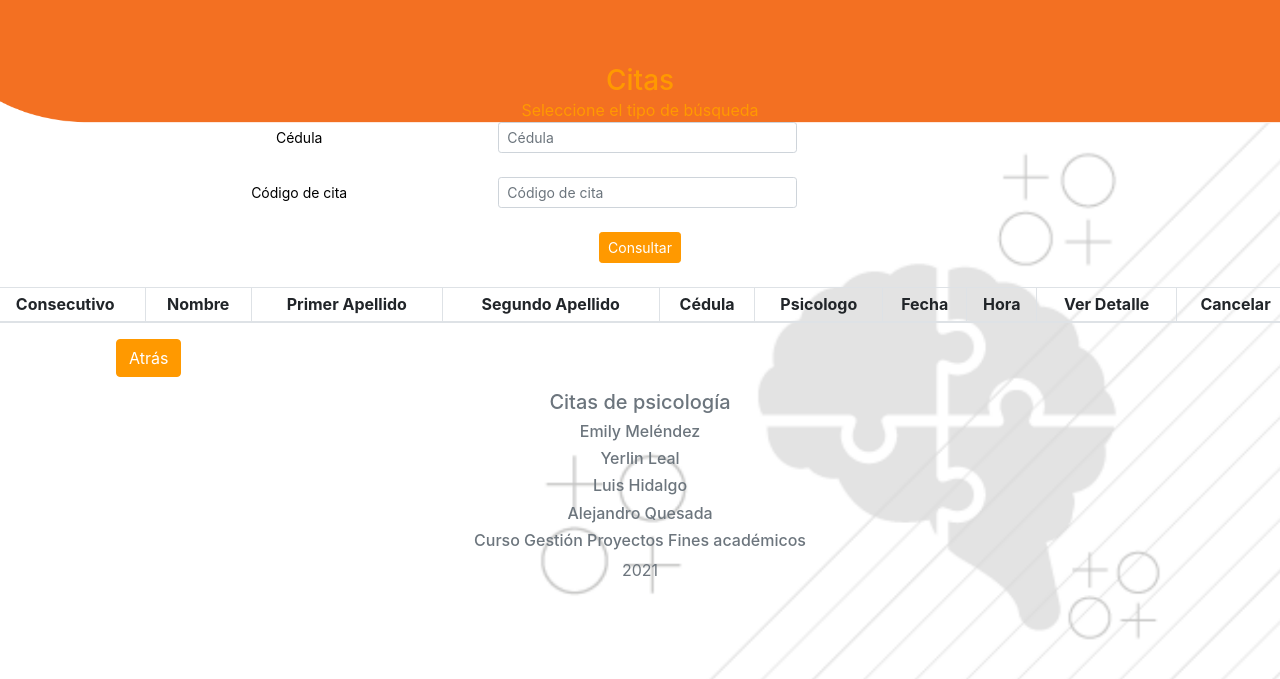
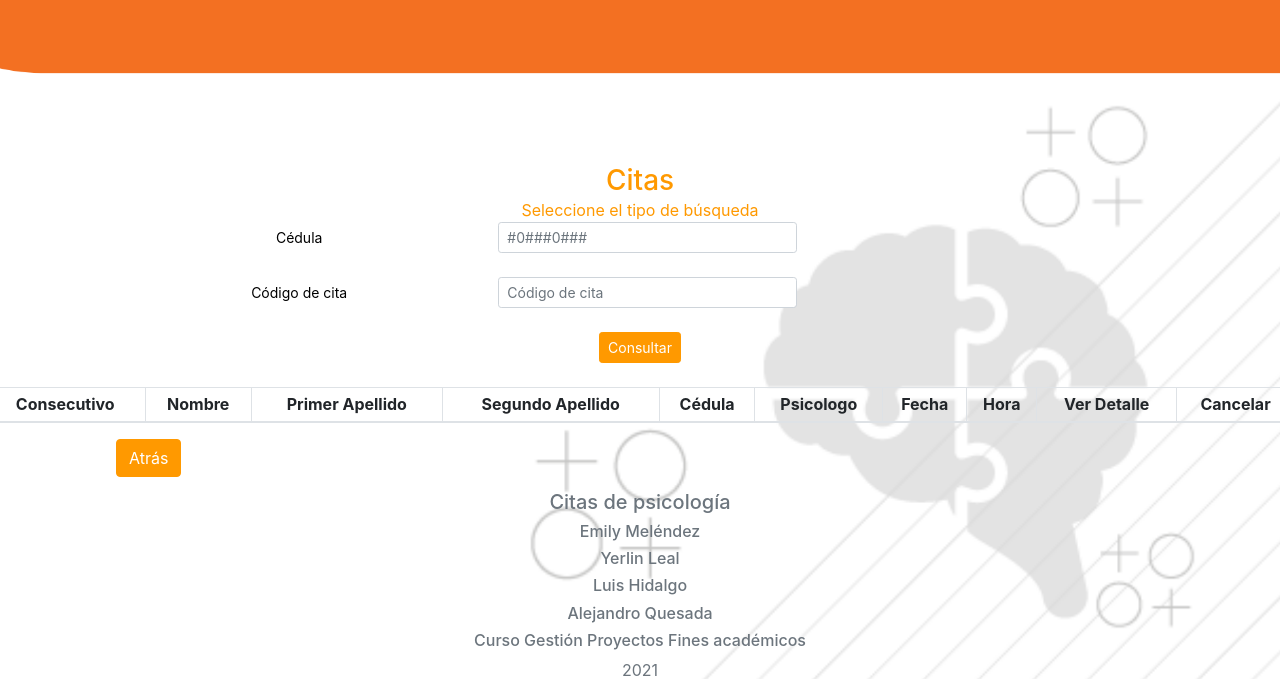
Before and after one commit to emilyNazareth/Grupo1ProyectoCitas, a PHP site: template Desarrollo/CitasPsicologia/view/checkHistoryView.php in a window 1280 px wide. Shown: the top 679 px of the page. Run offline with PHP 8.4, Linux system fonts and the light colour scheme; the template is opened without the code that fills it, so the values that code supplies are empty; some libraries are stand-ins or nearby versions.

Commit message:
Fixed bugs

```diff
--- a/Desarrollo/CitasPsicologia/public/css/style.css
+++ b/Desarrollo/CitasPsicologia/public/css/style.css
@@ -20,9 +20,10 @@ html {
     background-position: center;
     background-repeat: no-repeat;
     background-size: cover;
-    background-image: url("img/FondoSAPSO.png");
+    background-image: url("img/FondoSAPSOrecortado.png");
     background-color: transparent;
     height: 100%;
+
 }
 
 #btnGetDate {
@@ -157,7 +158,7 @@ html {
 .title {
     margin-top: 2em;
     height: 400px;
-    background-image: url("../img/FondoSAPSO.png");
+    background-image: url("../img/FondoSAPSOrecortado.png");
     background-position: center;
     background-repeat: no-repeat;
     background-size: cover;
--- a/Desarrollo/CitasPsicologia/view/ReportsView.php
+++ b/Desarrollo/CitasPsicologia/view/ReportsView.php
@@ -2,7 +2,7 @@
 include 'public/headerWithoutLogin.php';
 ?>
 
-<div class="row" style="margin-top: 20px">
+<div class="row" style="margin-top: 100px">
     <div class="col">
         <canvas id="AppointmentQuantity"></canvas>
     </div>
--- a/Desarrollo/CitasPsicologia/view/checkHistoryView.php
+++ b/Desarrollo/CitasPsicologia/view/checkHistoryView.php
@@ -5,16 +5,16 @@ include 'public/headerWithoutLogin.php';
 
 
 <center>
-    <form id="search-form" action="/User/SearchAppointmentFunctionary" method="post">
+    <form id="search-form" action="/User/SearchAppointmentFunctionary" method="post" style="margin-top: 100px">
 
-       <div  id="login-form" class="bg1">
+        <div  id="login-form" class="bg1">
             <h3 class="titles">Citas</h3>
             <p class="titles">Seleccione el tipo de b&uacutesqueda</p>
-             </div>
+        </div>
 
         <div class="form-group row"style="margin-left: 100px">
             <label for="_FunctionaryId" class="col-sm-4 col-form-label-sm" style="color: black">Cédula</label>
-            <input type="text" onkeypress="return onlyNumbers(event)" minlength="9" maxlength="9" name="_FunctionaryId" id="_FunctionaryId" class="col-sm-3 form-control form-control-sm" required placeholder="Cédula">
+            <input type="text" onkeypress="return onlyNumbers(event)" minlength="9" maxlength="9" name="_FunctionaryId" id="_FunctionaryId" class="col-sm-3 form-control form-control-sm" required  placeholder="#0###0###">
         </div>
         <div class="form-group row" style="margin-left: 100px">
             <label for="_IdAppointment" class="col-sm-4 col-form-label-sm" style="color: black">Código de cita</label>
--- a/Desarrollo/CitasPsicologia/view/indexView.php
+++ b/Desarrollo/CitasPsicologia/view/indexView.php
@@ -4,8 +4,8 @@ include 'public/headerWithoutLogin.php';
 
 
 
-<div class="row">
-    <div class="col-4" style="margin-left: 30px">
+<div class="row"s style="margin-top:  100px">
+    <div class="col-4" style="margin-left: 50px">
         <div class="row homeOptions">
             <a class="btn btn-success col-md-5 btn-block" href="?controlador=User&accion=showLoginView">Iniciar Sesión</a>
         </div>
--- a/Desarrollo/CitasPsicologia/view/loginView.php
+++ b/Desarrollo/CitasPsicologia/view/loginView.php
@@ -7,7 +7,7 @@ include 'public/headerWithoutLogin.php';
 <script src="https://code.jquery.com/jquery-3.1.1.min.js"></script>
 <script src="public/js/script.js"></script>
 <center>
-    <form id="login-form" class="bg1">
+    <form id="login-form" class="bg1" style="margin-top: 100px">
         <h3 class="titles" style="margin-top: 50px" >Login</h3>
         <div class="form-group">
             <input type="text"  onkeypress="return onlyNumbers(event)" minlength="9" maxlength="9" name="identification" id="identification" class="form-control" placeholder="Usuario">
```
Also changed, not shown: Desarrollo/CitasPsicologia/public/js/Site.js (+7 -3 lines), Desarrollo/CitasPsicologia/public/img/FondoSAPSOrecortado.png (added), 1 other file.
